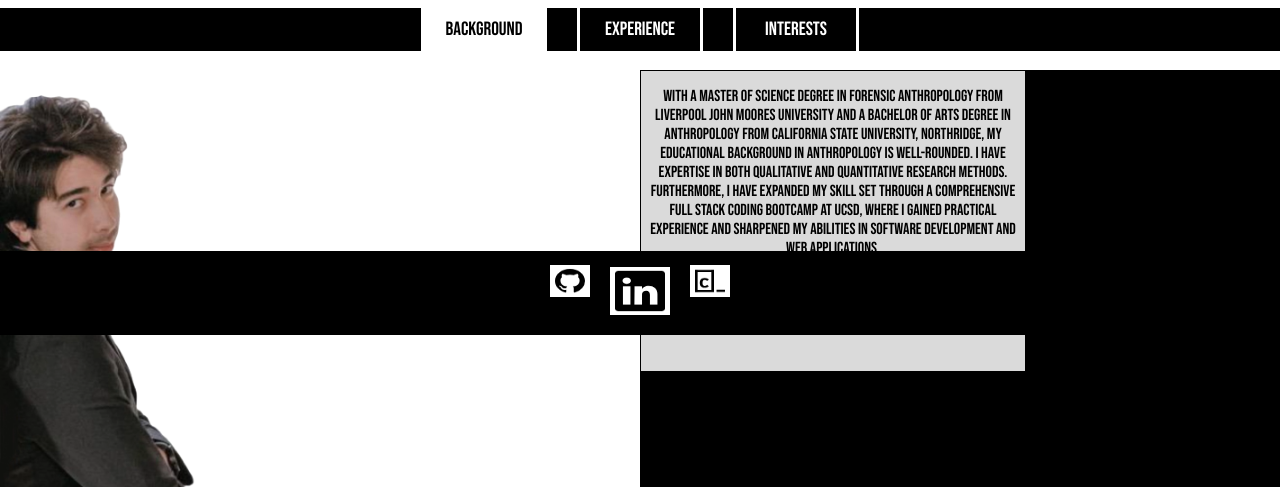
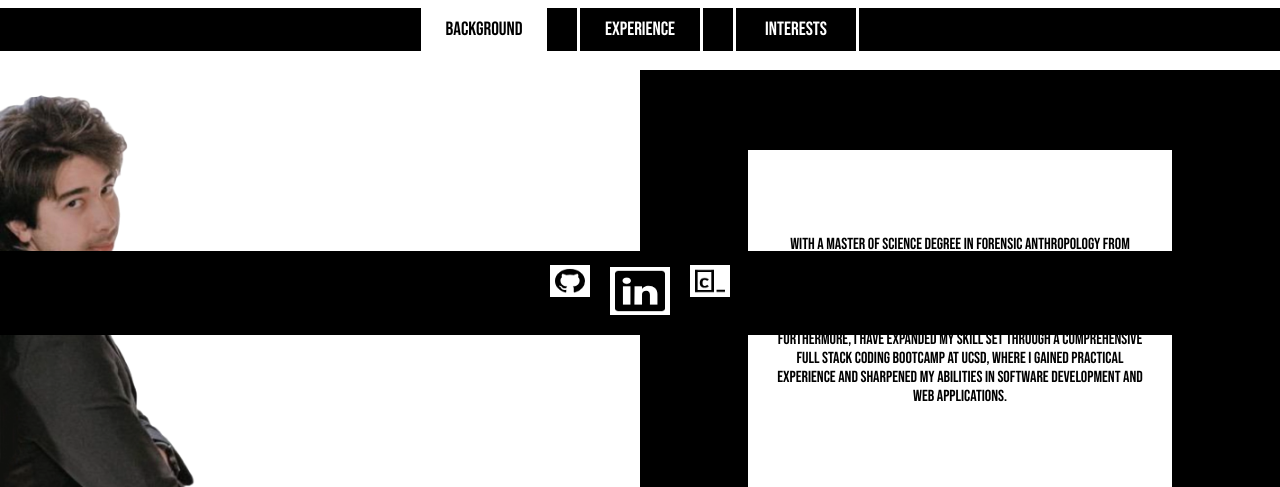
Before and after one commit to Cgotts1/Cobi-Gottschalk-New-Website, a React (Create React App) app in the folder cobi-gottschalk/: page / in a window 1280 px wide. Shown: the part 465-952 px from the top of the page. Built offline with nearby package versions, Linux system fonts and the light colour scheme; a web font is replaced by a local one.

Commit message:
Added structure for about page and temp writing

```diff
--- a/cobi-gottschalk/src/components/NavTabsSecondary.js
+++ b/cobi-gottschalk/src/components/NavTabsSecondary.js
@@ -1,4 +1,5 @@
 import React from 'react';
+import cv from "./pages/Tech-CV.pdf";
 
 function NavTabsSecondary({ currentPage, handlePageChange }) {
   return (
@@ -41,8 +42,10 @@ function NavTabsSecondary({ currentPage, handlePageChange }) {
 
       <li className="nav-item hide show-on-mobile">
         <a
-          href="#resume"
-          onClick={() => handlePageChange('Resume')}
+        href={cv}
+        target="_blank" rel="noopener noreferrer"
+          // href="#resume"
+          // onClick={() => handlePageChange('Resume')}
           className={currentPage === 'Resume' ? 'secondary-nav-link active' : 'secondary-nav-link'}
         >
           Resume
--- a/cobi-gottschalk/src/components/pages/About.js
+++ b/cobi-gottschalk/src/components/pages/About.js
@@ -49,7 +49,6 @@
 //       </section> */}
 
 //       <section className="left-section-one">
-
 
 //         <section className="left-inside-section-one">
 //         <p style={{ padding: "20px" }}>
@@ -115,21 +114,6 @@
 //   );
 // }
 
-
-
-
-
-
-
-
-
-
-
-
-
-
-
-
 import React, { useState } from "react";
 
 import csun from "../../images/csun-logo.png";
@@ -137,7 +121,6 @@ import ljmu from "../../images/ljmu-logo.png";
 import ucsd from "../../images/ucsd-logo.png";
 
 export default function Education({ currentPage, handlePageChange }) {
-
   // State to keep track of the active div and active list item
   const [activeDiv, setActiveDiv] = useState("csun-div");
   const [activeListItem, setActiveListItem] = useState("CSUN");
@@ -148,19 +131,27 @@ export default function Education({ currentPage, handlePageChange }) {
     setActiveListItem(listItem);
   };
 
-
-
-
-
   return (
     <div className="fadeIn">
       <ul className="portfolio-nav">
-        <li  onClick={() => handleListItemClick("csun-div", "CSUN")}
-          className={activeListItem === "CSUN" ? "portfolio-nav-active" : ""}>Background</li>
-        <li onClick={() => handleListItemClick("ljmu-div", "LJMU")}
-          className={activeListItem === "LJMU" ? "portfolio-nav-active" : ""}>Experience</li>
-        <li onClick={() => handleListItemClick("ucsd-div", "UCSD")}
-          className={activeListItem === "UCSD" ? "portfolio-nav-active" : ""}>Interests</li>
+        <li
+          onClick={() => handleListItemClick("csun-div", "CSUN")}
+          className={activeListItem === "CSUN" ? "portfolio-nav-active" : ""}
+        >
+          Background
+        </li>
+        <li
+          onClick={() => handleListItemClick("ljmu-div", "LJMU")}
+          className={activeListItem === "LJMU" ? "portfolio-nav-active" : ""}
+        >
+          Experience
+        </li>
+        <li
+          onClick={() => handleListItemClick("ucsd-div", "UCSD")}
+          className={activeListItem === "UCSD" ? "portfolio-nav-active" : ""}
+        >
+          Interests
+        </li>
         {/* <li>Awards</li> */}
       </ul>
 
@@ -168,80 +159,130 @@ export default function Education({ currentPage, handlePageChange }) {
         {/* <h1 className="csun-h1 fadeIn">California State University, Northridge</h1> */}
 
         <div className="container-right-left fadeIn">
-          {/* <section className="education-left-section-one csun-image">
-            <div className="left-container-one">
-                   <p>
-           With a Master of Science degree in forensic anthropology from
-           Liverpool John Moores University and a Bachelor of Arts degree in
-          anthropology from California State University, Northridge, my
-          educational background in anthropology is well-rounded. I have
-           expertise in both qualitative and quantitative research methods.
-           Furthermore, I have expanded my skill set through a comprehensive full
-           stack coding bootcamp at UCSD, where I gained practical experience and
-           sharpened my abilities in software development and web applications.
-         </p>
-            </div>
-          </section> */}
-
           <section className="left-section-one"></section>
 
           {/* <section className="education-right-section-one"> */}
-          <section className="right-section-one">
-          <div className="left-container-one">
-                   <p>
-           With a Master of Science degree in forensic anthropology from
-           Liverpool John Moores University and a Bachelor of Arts degree in
-          anthropology from California State University, Northridge, my
-          educational background in anthropology is well-rounded. I have
-           expertise in both qualitative and quantitative research methods.
-           Furthermore, I have expanded my skill set through a comprehensive full
-           stack coding bootcamp at UCSD, where I gained practical experience and
-           sharpened my abilities in software development and web applications.
-         </p>
+          <section
+            style={{
+              display: "flex",
+              alignItems: "center",
+              justifyContent: "center",
+            }}
+            className="right-section-one"
+          >
+            <div
+              style={{
+                display: "flex",
+                alignItems: "center",
+                padding: 20,
+                opacity: 1,
+                backgroundColor: "white",
+              }}
+              className="left-container-one"
+            >
+              <p>
+                With a Master of Science degree in forensic anthropology from
+                Liverpool John Moores University and a Bachelor of Arts degree
+                in anthropology from California State University, Northridge, my
+                educational background in anthropology is well-rounded. I have
+                expertise in both qualitative and quantitative research methods.
+                Furthermore, I have expanded my skill set through a
+                comprehensive full stack coding bootcamp at UCSD, where I gained
+                practical experience and sharpened my abilities in software
+                development and web applications.
+              </p>
             </div>
           </section>
         </div>
       </div>
 
       <div className={`ljmu-div ${activeDiv === "ljmu-div" ? "" : "hide"}`}>
-        <h1 className="ljmu-h1 fadeIn">Liverpool John Moores University</h1>
+        {/* <h1 className="ljmu-h1 fadeIn">Liverpool John Moores University</h1> */}
 
         <div className="container-right-left fadeIn">
-          <section className="education-left-section-one ljmu-image">
-            <div className="left-container-one">
-              <h1>Masters of Science Forensic Anthropology</h1>
-              <h2>Cumulative GPA 3.67</h2>
-              <h3>Graduated 2019</h3>
+          <section className="left-section-one"></section>
 
-              <p>Advance Osteology and Skeletal Pathology</p>
-              <p>Forensic Research Methods</p>
-              <p>Taphonomy and Trauma Analysis</p>
+          {/* <section className="education-right-section-one"> */}
+          <section
+            style={{
+              display: "flex",
+              alignItems: "center",
+              justifyContent: "center",
+            }}
+            className="right-section-one"
+          >
+            <div
+              style={{
+                display: "flex",
+                alignItems: "center",
+                padding: 20,
+                opacity: 1,
+                backgroundColor: "white",
+              }}
+              className="left-container-one"
+            >
+              <p>
+                My professional journey has been a fascinating intersection of
+                expertise in the MERN (MongoDB, Express, React, Node.js) tech
+                stack, forensic anthropology, and real estate. In the realm of
+                technology, I've honed my skills in building web applications
+                using the MERN stack, creating seamless and responsive user
+                interfaces, and optimizing server-side functionality. My passion
+                for forensic anthropology has led me to explore the complexities
+                of human behavior and cultural dynamics, conducting research and
+                fieldwork to gain a profound understanding of the human
+                experience. Simultaneously, my involvement in real estate has
+                allowed me to navigate property markets, execute real estate
+                transactions, and effectively manage properties. This unique
+                blend of skills has not only enriched my professional background
+                but also provided me with a holistic perspective on solving
+                complex challenges in a rapidly evolving, interconnected world.
+              </p>
             </div>
-          </section>
-          <section className="education-right-section-one">
-            <img class="school-logos" src={ljmu} />
           </section>
         </div>
       </div>
 
       <div className={`ucsd-div ${activeDiv === "ucsd-div" ? "" : "hide"}`}>
-        <h1 className="ucsd-h1 fadeIn">University of California, San Diego</h1>
+        {/* <h1 className="ucsd-h1 fadeIn">University of California, San Diego</h1> */}
 
         <div className="container-right-left fadeIn">
-          <section className="education-left-section-one ucsd-image">
-            <div className="left-container-one">
-              <h1>Full Stack Coding Certificate</h1>
-              <h2>Cumulative 101.2%</h2>
-              <h3>Graduated 2023</h3>
+          <section className="left-section-one"></section>
 
-              <p>Javascript</p>
-              <p>MySQL</p>
-              <p>React</p>
+          {/* <section className="education-right-section-one"> */}
+          <section
+            style={{
+              display: "flex",
+              alignItems: "center",
+              justifyContent: "center",
+            }}
+            className="right-section-one"
+          >
+            <div
+              style={{
+                display: "flex",
+                alignItems: "center",
+                padding: 20,
+                opacity: 1,
+                backgroundColor: "white",
+              }}
+              className="left-container-one"
+            >
+              <p>
+                Beyond my professional pursuits, I am deeply passionate about
+                music, with a special love for playing the piano and guitar.
+                These instruments have been my creative outlets and sources of
+                solace for as long as I can remember. Whether I'm lost in the
+                intricate melodies of classical piano compositions or strumming
+                the strings of my guitar to craft heartfelt ballads, music
+                provides me with a unique avenue for self-expression and
+                emotional release. It's not just a hobby; it's a constant source
+                of inspiration that fuels my creativity and enriches my life.
+                Exploring new melodies and harmonies, experimenting with
+                different styles, and occasionally composing my own music is an
+                endless source of joy and an integral part of who I am.
+              </p>
             </div>
-          </section>
-
-          <section className="education-right-section-one">
-            <img class="school-logos" src={ucsd} />
           </section>
         </div>
       </div>
--- a/cobi-gottschalk/src/components/pages/Research.js
+++ b/cobi-gottschalk/src/components/pages/Research.js
@@ -64,7 +64,7 @@ export default function Research({ currentPage, handlePageChange }) {
         <li onClick={() => handleClick('All Projects')}>All Research</li>
         <li onClick={() => handleClick('Archaeology')}>Archaeology</li>
         <li onClick={() => handleClick('Forensic')}>Forensic</li>
-        <li onClick={() => handleClick('Cultural')}>Cultural</li>
+        {/* <li onClick={() => handleClick('Cultural')}>Cultural</li> */}
       </ul>
 
 
```
Also changed, not shown: cobi-gottschalk/src/App.css (+41 -1 lines).
